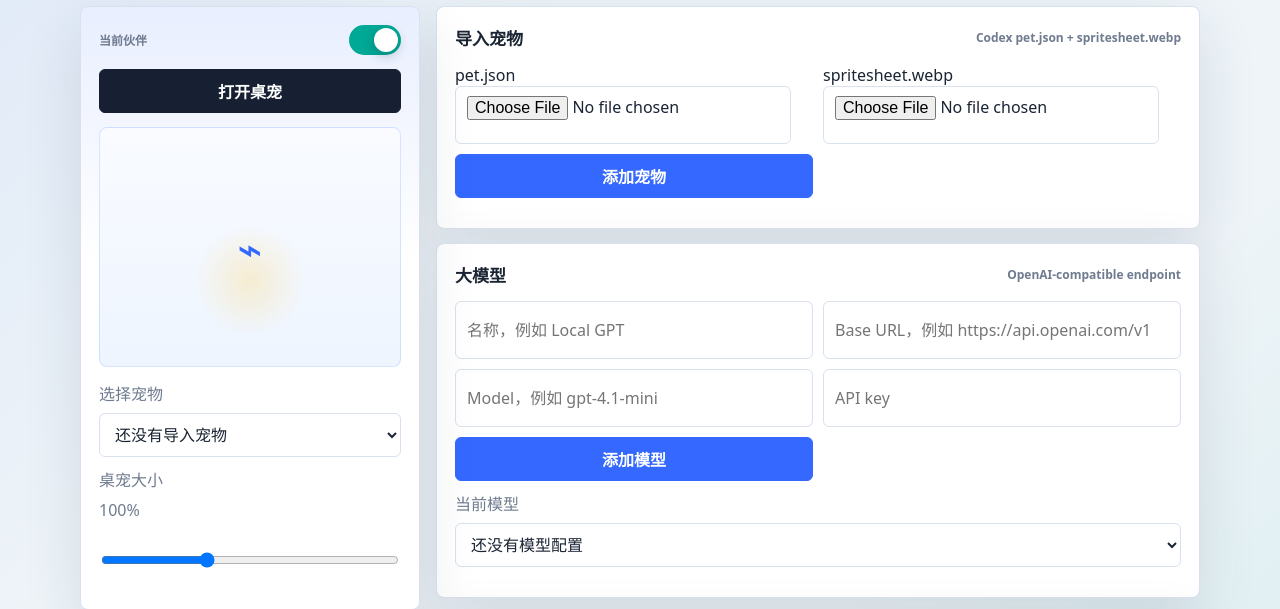
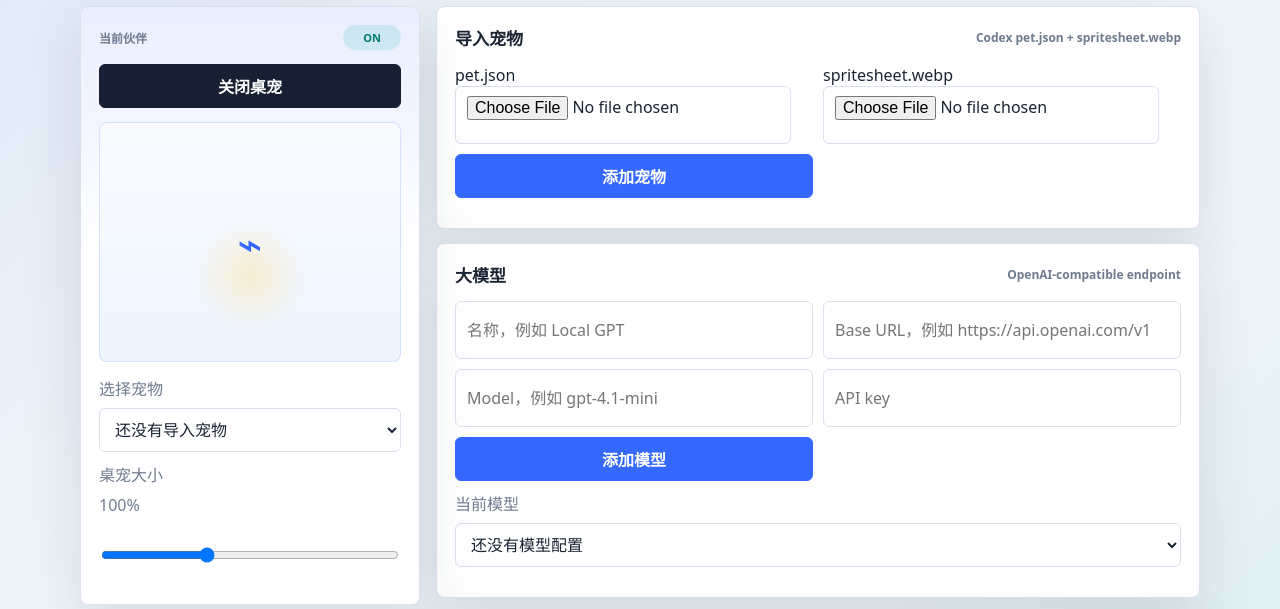
Before and after one commit to yifanccc/codex-pets-chrome-plugin, a website with bundled scripts: page src/options.html in a window 1280 px wide. Shown: the part 128-737 px from the top of the page. Built offline with nearby package versions, Linux system fonts and the light colour scheme; some packages are replaced by stand-ins of ours.

Commit message:
fix: simplify pet visibility toggle

```diff
--- a/src/options.css
+++ b/src/options.css
@@ -191,45 +191,20 @@ button.secondary {
   margin-top: 12px;
 }
 
-.switch {
-  position: relative;
-  width: 52px;
-  height: 30px;
+#pet-enabled-state {
+  min-width: 42px;
+  padding: 5px 8px;
+  border-radius: 999px;
+  background: rgba(0, 168, 150, 0.13);
+  color: #007c70;
+  text-align: center;
+  font-size: 11px;
+  font-weight: 850;
 }
 
-.switch input {
-  position: absolute;
-  opacity: 0;
-}
-
-.switch span {
-  position: absolute;
-  inset: 0;
-  border-radius: 999px;
-  background: #d6deea;
-  cursor: pointer;
-  transition: background 160ms ease;
-}
-
-.switch span::after {
-  content: "";
-  position: absolute;
-  width: 24px;
-  height: 24px;
-  left: 3px;
-  top: 3px;
-  border-radius: 50%;
-  background: white;
-  box-shadow: 0 4px 12px rgba(21, 34, 56, 0.24);
-  transition: transform 160ms ease;
-}
-
-.switch input:checked + span {
-  background: var(--accent-2);
-}
-
-.switch input:checked + span::after {
-  transform: translateX(22px);
+#pet-enabled-state.is-off {
+  background: #d9e1ee;
+  color: #53627a;
 }
 
 .deck-action {
--- a/src/options.html
+++ b/src/options.html
@@ -20,12 +20,9 @@
         <section class="control-deck">
           <div class="deck-topline">
             <span>当前伙伴</span>
-            <label class="switch">
-              <input id="pet-enabled" type="checkbox">
-              <span></span>
-            </label>
+            <span id="pet-enabled-state">ON</span>
           </div>
-          <button id="apply-pet-enabled" class="deck-action" type="button">保存显示状态</button>
+          <button id="toggle-pet-enabled" class="deck-action" type="button">关闭桌宠</button>
           <div class="pet-stage">
             <div id="preview-sprite"></div>
           </div>
--- a/src/options.js
+++ b/src/options.js
@@ -15,7 +15,6 @@ let settings = { ...DEFAULTS };
 let previewFrame = 0;
 let editingPetId = "";
 let editingModelId = "";
-let draftPetEnabled = true;
 
 const petJsonInput = document.querySelector("#pet-json");
 const petSheetInput = document.querySelector("#pet-sheet");
@@ -24,8 +23,8 @@ const cancelPetEditButton = document.querySelector("#cancel-pet-edit");
 const petSelect = document.querySelector("#pet-select");
 const petList = document.querySelector("#pet-list");
 const previewSprite = document.querySelector("#preview-sprite");
-const petEnabled = document.querySelector("#pet-enabled");
-const applyPetEnabledButton = document.querySelector("#apply-pet-enabled");
+const petEnabledState = document.querySelector("#pet-enabled-state");
+const togglePetEnabledButton = document.querySelector("#toggle-pet-enabled");
 const petScale = document.querySelector("#pet-scale");
 const scaleLabel = document.querySelector("#scale-label");
 const modelForm = document.querySelector("#model-form");
@@ -78,14 +77,8 @@ petSelect.addEventListener("change", async () => {
   await save();
 });
 
-petEnabled.addEventListener("change", async () => {
-  draftPetEnabled = petEnabled.checked;
-  renderPetEnabledButton();
-  setStatus("显示状态已选择，点击按钮后生效。");
-});
-
-applyPetEnabledButton.addEventListener("click", async () => {
-  settings.petEnabled = draftPetEnabled;
+togglePetEnabledButton.addEventListener("click", async () => {
+  settings.petEnabled = settings.petEnabled === false;
   await save();
   setStatus(settings.petEnabled ? "桌宠已全局打开。" : "桌宠已全局关闭。");
 });
@@ -192,8 +185,6 @@ async function save() {
 
 function render() {
   kbFolder.value = settings.knowledgeBaseFolder || DEFAULTS.knowledgeBaseFolder;
-  draftPetEnabled = settings.petEnabled !== false;
-  petEnabled.checked = draftPetEnabled;
   renderPetEnabledButton();
   petScale.value = String(Math.round(normalizePetScale(settings.petScale) * 100));
   scaleLabel.textContent = `${petScale.value}%`;
@@ -261,7 +252,10 @@ function renderModelControls() {
 }
 
 function renderPetEnabledButton() {
-  applyPetEnabledButton.textContent = draftPetEnabled ? "打开桌宠" : "关闭桌宠";
+  const enabled = settings.petEnabled !== false;
+  petEnabledState.textContent = enabled ? "ON" : "OFF";
+  petEnabledState.classList.toggle("is-off", !enabled);
+  togglePetEnabledButton.textContent = enabled ? "关闭桌宠" : "打开桌宠";
 }
 
 function renderPreview() {
```
Also changed, not shown: src/popup.css (+0 -15 lines), src/popup.html (+1 -5 lines), src/popup.js (+7 -16 lines).
